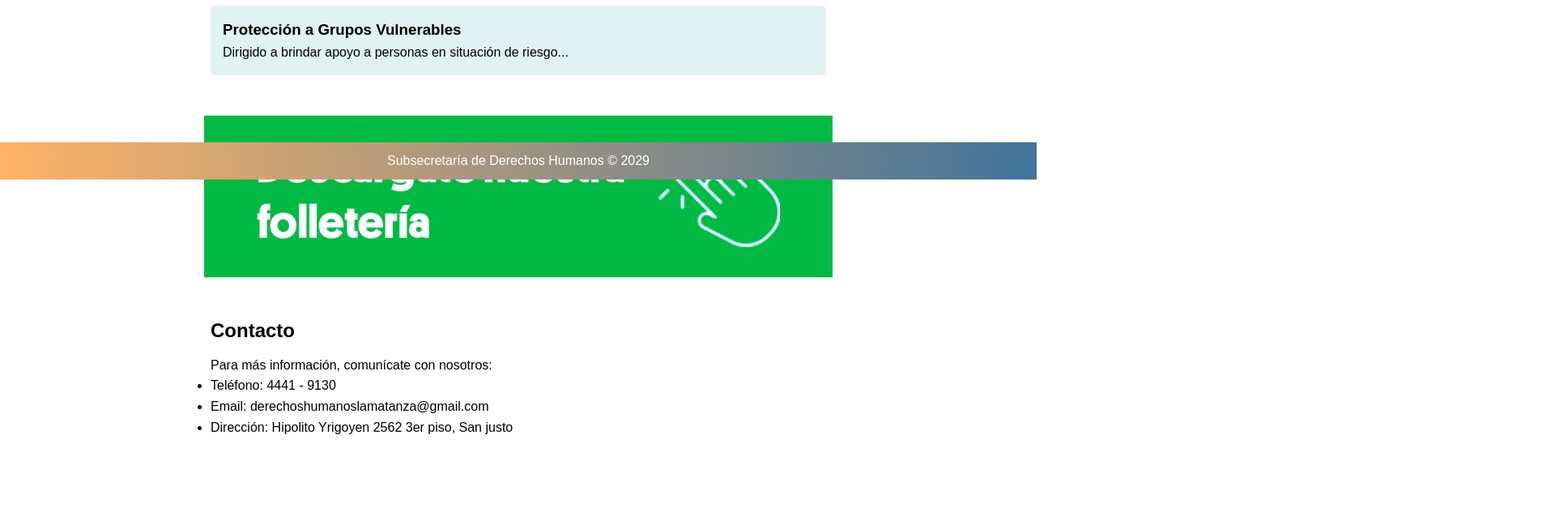
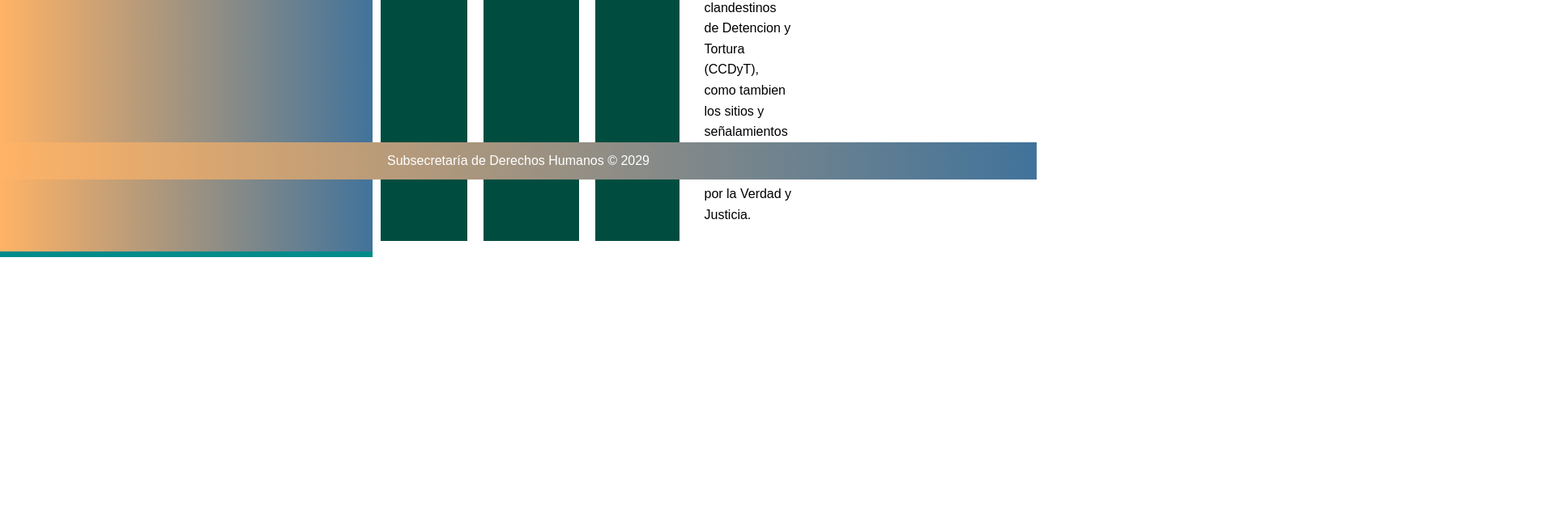
Before and after one commit to DDHH2024/DDHH2024.github.io, a plain HTML site: page index.html in a window 1280 px wide. Shown: the part 578-1210 px from the top of the page at 81% size, 1920 px wide, since content can reach past the window. After the commit the page ends 896 px from the top, so only its background shows below. Drawn offline with Linux system fonts and the light colour scheme.

Commit message:
Update index.html

```diff
--- a/index.html
+++ b/index.html
@@ -6,7 +6,7 @@
     <title>Folleto Virtual - Subsecretaría de Derechos Humanos</title>
     <link rel="stylesheet" href="index.css">
 </head>
-<body>
+<body style="display:flex";>
     <header class="hea">
         <div class="logo">
             <img src="fotos/encabezado subse1.png" alt="Logo Secretaría de Mujeres">
```
